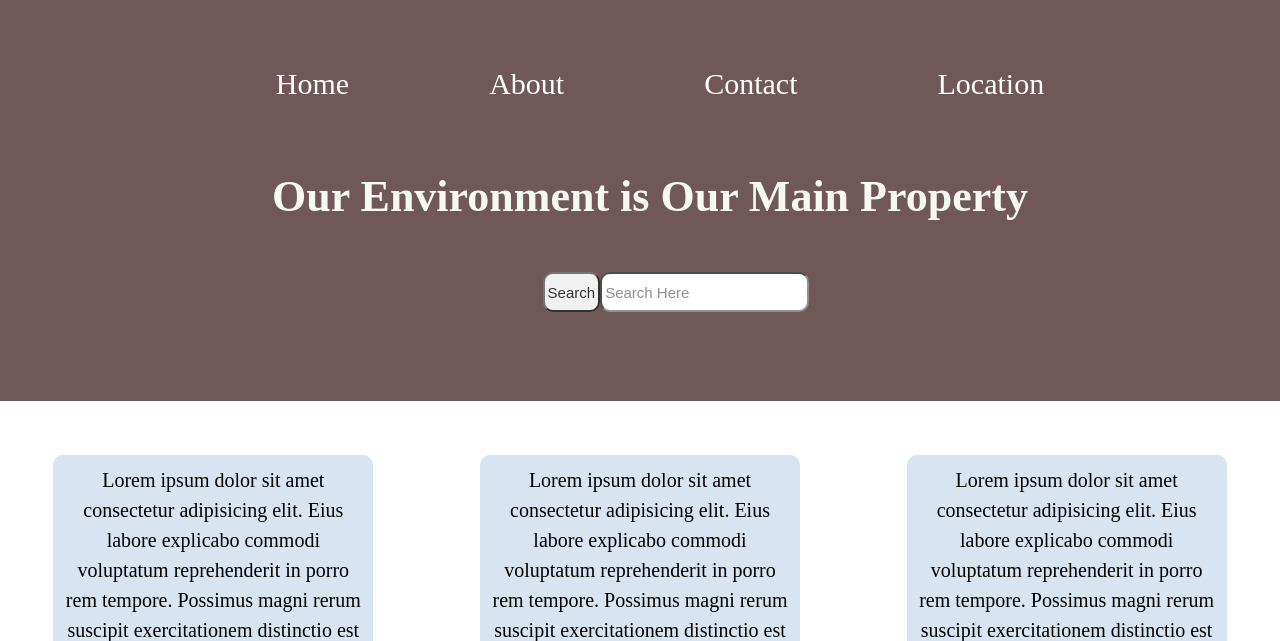
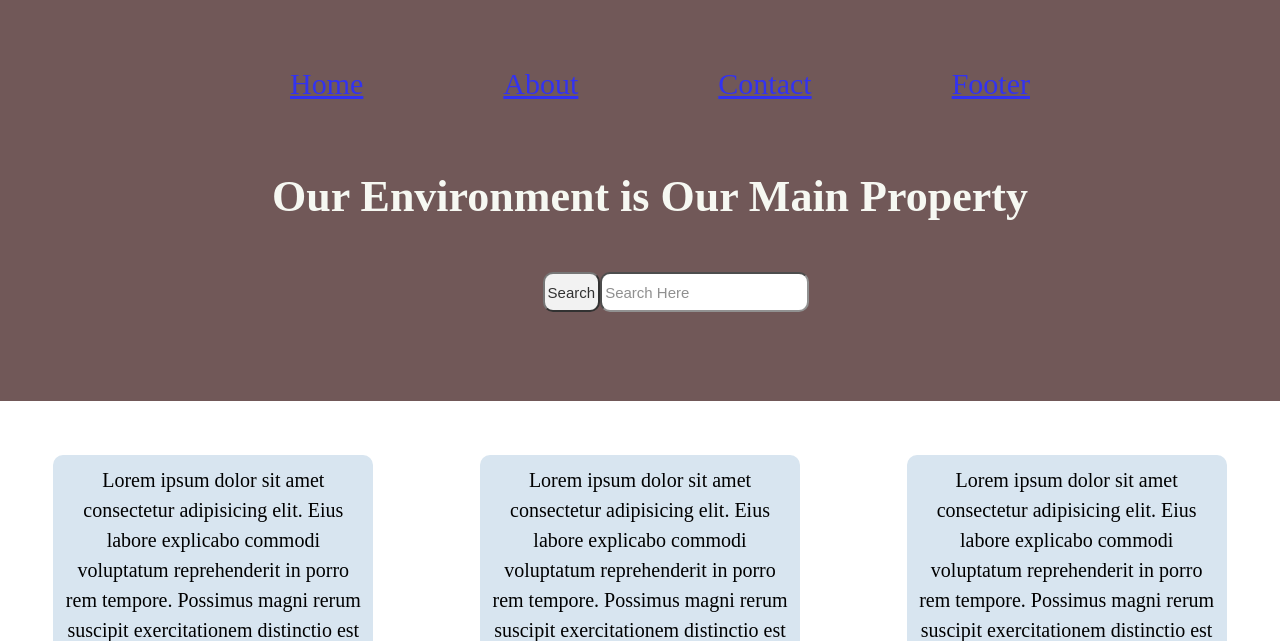
Before and after one commit to RohitProjects/NatureProject, a plain HTML site: page index.html in a window 1280 px wide. Shown: the part 159-800 px from the top of the page. Drawn offline with nearby package versions, Linux system fonts and the light colour scheme.

Commit message:
second coomit
add the link in nav

```diff
--- a/index.html
+++ b/index.html
@@ -9,7 +9,7 @@
 </head>
 <body>
 
-    <header class="header-section">
+    <header id = "Home" class="header-section">
         <div class="head-logo">
             <img src="img/b2.png" alt="Logo" class="logo">
             <h3>Beautiful Nature</h3>
@@ -17,10 +17,10 @@
         <div class="main-nav">
             <nav>
                 <ul>
-                    <li>Home</li>
-                    <li>About</li>
-                    <li>Contact</li>
-                    <li>Location</li>
+                    <li><a href="#Home">Home</a></li>
+                    <li><a href="#About">About</a></li>
+                    <li><a href="#Contact">Contact</a></li>
+                    <li><a href="#Footer">Footer</a></li>
                 </ul>
             </nav>
             <div class="headline">
@@ -33,7 +33,7 @@
         </div>
     </header>
 
-    <section class="infomation">
+    <section id = "About" class="infomation">
         <figure>
             <img src="img/n1.jpg" alt="">
             <p>Lorem ipsum dolor sit amet consectetur adipisicing elit. Eius labore explicabo commodi voluptatum reprehenderit in porro rem tempore. Possimus magni rerum suscipit exercitationem distinctio est ducimus placeat, maxime officiis eveniet velit explicabo qui voluptatum consequatur obcaecati, similique totam officia laboriosam.</p>
@@ -52,7 +52,7 @@
         </figure>
     </section>
 
-    <section class="Contact-form" >
+    <section  id = "Contact" class="Contact-form" >
         <div class="form">
 
             <h1>Contact Deatails</h1>
@@ -79,7 +79,7 @@
         </div>
     </section>
 
-    <footer>
+    <footer  id = "Footer">
         <h3>All right are reserved - rr@.com</h3>
     </footer>
 
```
